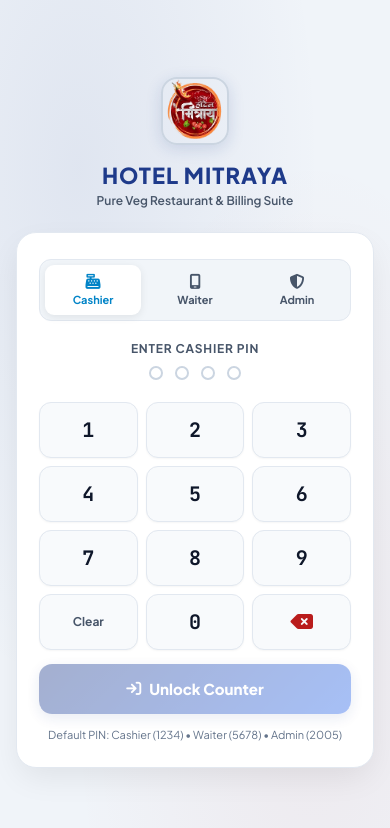
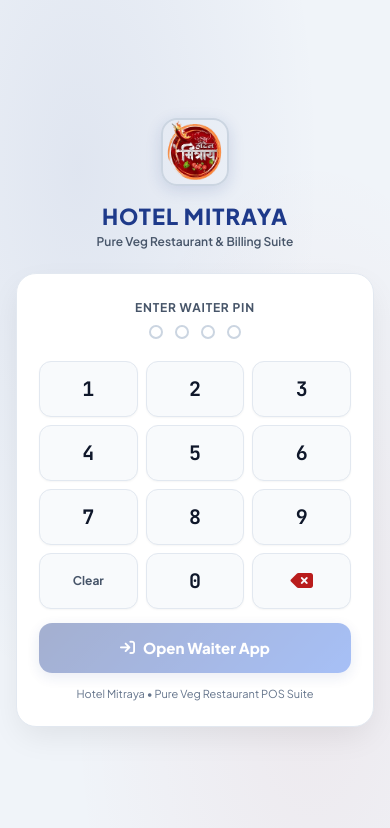
Before and after one commit to yashn555/hotel-mitraya-POS-JAVA, a Flask app: page /login in a window 390 px wide. Shown: the top 828 px of the page. Run offline with Flask 3, Linux system fonts and the light colour scheme.

Commit message:
fix: hide visible PINs, configure mobile waiter-only mode, fix web scrolling, and update credentials (Admin 2005, Cashier 5678, Waiter 1234)

```diff
--- a/database/db.py
+++ b/database/db.py
@@ -93,10 +93,14 @@
             pin_hash=generate_password_hash(admin_pin)
         )
         session.add(admin_user)
+    else:
+        # Keep PIN synchronized with requested credentials
+        admin_pin = os.environ.get("ADMIN_PIN", "2005").strip()
+        admin_user.pin_hash = generate_password_hash(admin_pin)
 
     cashier_user = session.query(User).filter_by(username="cashier").first()
     if not cashier_user:
-        cashier_pin = os.environ.get("CASHIER_PIN", "1234").strip()
+        cashier_pin = os.environ.get("CASHIER_PIN", "5678").strip()
         cashier_user = User(
             username="cashier",
             role="cashier",
@@ -104,10 +108,13 @@
             pin_hash=generate_password_hash(cashier_pin)
         )
         session.add(cashier_user)
+    else:
+        cashier_pin = os.environ.get("CASHIER_PIN", "5678").strip()
+        cashier_user.pin_hash = generate_password_hash(cashier_pin)
 
     waiter_user = session.query(User).filter_by(username="waiter").first()
     if not waiter_user:
-        waiter_pin = os.environ.get("WAITER_PIN", "5678").strip()
+        waiter_pin = os.environ.get("WAITER_PIN", "1234").strip()
         waiter_user = User(
             username="waiter",
             role="waiter",
@@ -115,6 +122,9 @@
             pin_hash=generate_password_hash(waiter_pin)
         )
         session.add(waiter_user)
+    else:
+        waiter_pin = os.environ.get("WAITER_PIN", "1234").strip()
+        waiter_user.pin_hash = generate_password_hash(waiter_pin)
 
     session.flush()
 
--- a/pos/templates/pos.html
+++ b/pos/templates/pos.html
@@ -115,7 +115,7 @@
             </div>
 
             <!-- VIEW A: Walk-in Item Catalog (Active when WALK_IN is selected) -->
-            <div id="walkin-catalog-container" style="display: flex; flex-direction: column; gap: 10px; flex: 1; overflow: hidden;">
+            <div id="walkin-catalog-container" style="display: flex; flex-direction: column; gap: 10px; flex: 1; min-height: 380px;">
                 <!-- Search & Filters -->
                 <div class="catalog-search-bar">
                     <div class="search-input-wrapper">
--- a/templates/login.html
+++ b/templates/login.html
@@ -121,14 +121,18 @@
         </button>
         <div class="msg" id="msg"></div>
         <div class="quick-hint">
-            <span id="pin-hint">Default PIN: Cashier (1234) • Waiter (5678) • Admin (2005)</span>
+            <span>Hotel Mitraya • Pure Veg Restaurant POS Suite</span>
         </div>
     </div>
 </div>
 
 <script>
 (function(){
-    let role = 'cashier';
+    const urlParams = new URLSearchParams(window.location.search);
+    const isMobileDevice = window.innerWidth <= 768 || /Android|iPhone|iPad|iPod|Mobile/i.test(navigator.userAgent) || window.matchMedia('(display-mode: standalone)').matches;
+    const isWaiterOnlyMode = (urlParams.get('mode') === 'waiter' || isMobileDevice) && urlParams.get('mode') !== 'desktop';
+
+    let role = isWaiterOnlyMode ? 'waiter' : (urlParams.get('role') || 'cashier');
     let pin = '';
     const dots = document.querySelectorAll('.dot');
     const msg = document.getElementById('msg');
@@ -136,6 +140,23 @@
     const btnText = document.getElementById('btn-text');
     const pinLabel = document.getElementById('pin-label');
     const tabs = document.querySelectorAll('.tab');
+    const roleTabsContainer = document.getElementById('role-tabs');
+
+    if (isWaiterOnlyMode && roleTabsContainer) {
+        // On Mobile App: Only show Waiter login (hide Admin & Cashier tabs)
+        roleTabsContainer.style.display = 'none';
+        role = 'waiter';
+        pinLabel.textContent = 'Enter Waiter PIN';
+        btnText.textContent = 'Open Waiter App';
+    } else {
+        // Desktop / Counter view
+        tabs.forEach(t => {
+            if (t.dataset.role === role) t.classList.add('on');
+            else t.classList.remove('on');
+        });
+        pinLabel.textContent = `Enter ${role.charAt(0).toUpperCase() + role.slice(1)} PIN`;
+        btnText.textContent = role === 'admin' ? 'Enter Admin Panel' : (role === 'waiter' ? 'Open Waiter App' : 'Unlock Counter');
+    }
 
     function syncUI() {
         dots.forEach((d, i) => {
--- a/test_all_links.py
+++ b/test_all_links.py
@@ -55,9 +55,9 @@
     # -------------------------------------------------------------
     # 3. CASHIER (WAITER) PERMISSIONS
     # -------------------------------------------------------------
-    print("\n[3] Verifying Cashier Session (PIN 1234)...")
+    print("\n[3] Verifying Cashier Session (PIN 5678)...")
     cashier = requests.Session()
-    r_login_c = cashier.post(f"{BASE_URL}/api/pos/login", json={"role": "cashier", "pin": "1234"})
+    r_login_c = cashier.post(f"{BASE_URL}/api/pos/login", json={"role": "cashier", "pin": "5678"})
     assert r_login_c.status_code == 200, "Cashier login failed"
     print("  -> Logged in as Cashier")
 
--- a/test_production_system.py
+++ b/test_production_system.py
@@ -40,7 +40,7 @@
     waiter_session = requests.Session()
     r_waiter_login = waiter_session.post(
         f"{BASE_URL}/api/login",
-        json={"role": "waiter", "pin": "5678"}
+        json={"role": "waiter", "pin": "1234"}
     )
     assert r_waiter_login.status_code == 200, f"Waiter login failed: {r_waiter_login.text}"
     waiter_data = r_waiter_login.json()
@@ -62,11 +62,11 @@
     assert r_waiter_api_admin.status_code == 403, f"Waiter API call to /api/admin should be 403: {r_waiter_api_admin.status_code}"
     print("    -> OK: Waiter properly blocked from Admin Portal & Admin APIs (403 Forbidden)")
 
-    # 1B. Cashier Login (PIN 1234)
+    # 1B. Cashier Login (PIN 5678)
     cashier_session = requests.Session()
     r_cashier_login = cashier_session.post(
         f"{BASE_URL}/api/login",
-        json={"role": "cashier", "pin": "1234"}
+        json={"role": "cashier", "pin": "5678"}
     )
     assert r_cashier_login.status_code == 200
     cashier_data = r_cashier_login.json()
```
Also changed, not shown: auth/routes.py (+9 -0 lines), run_all_tests.py (+4 -4 lines), static/pos.css (+6 -8 lines).
